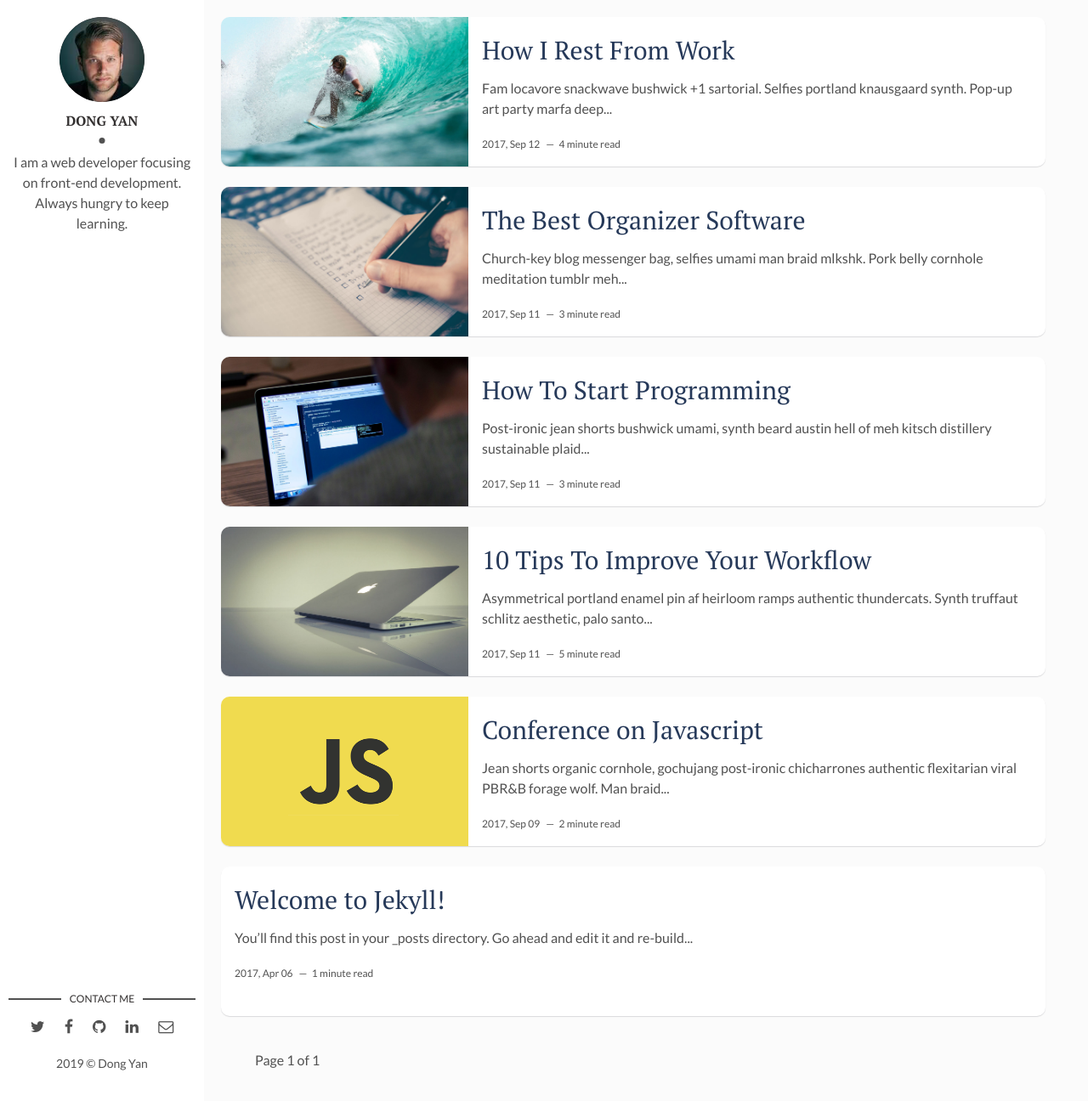
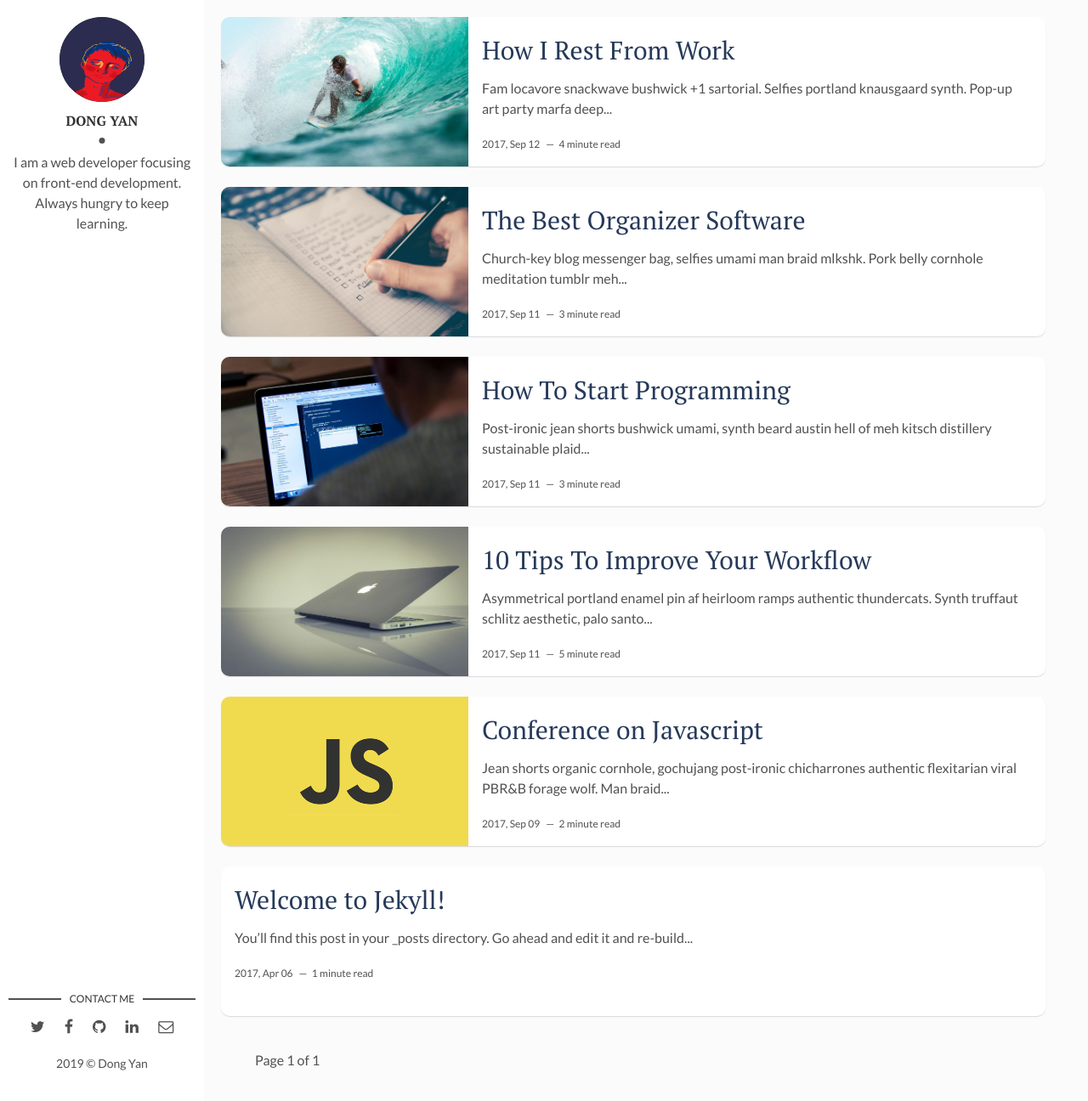
Before and after one commit to istart-studio/istart-studio.github.io, a Jekyll site: the page built from index.html, in a window 1280 px wide and 1296 px high. Shown: the whole window at 85% size. Built offline with Jekyll 4.4.1, drawn with Linux system fonts in a browser that asks for light colours; the list of posts is cut into pages by our own code.

Commit message:
更新头像

```diff
--- a/_config.yml
+++ b/_config.yml
@@ -8,7 +8,7 @@ site-twitter: #if your site has a twitter account, enter it here
 
 # Author Settings
 author: Dong Yan # add your name
-author-img: david-freeman.jpg # add your photo
+author-img: auther_img.png # add your photo
 about-author: I am a web developer focusing on front-end development. Always hungry to keep learning. # add description
 social-twitter: # add your Twitter handle
 social-facebook: # add your Facebook handle
```
Also changed, not shown: assets/img/auther_img.PNG (added).
